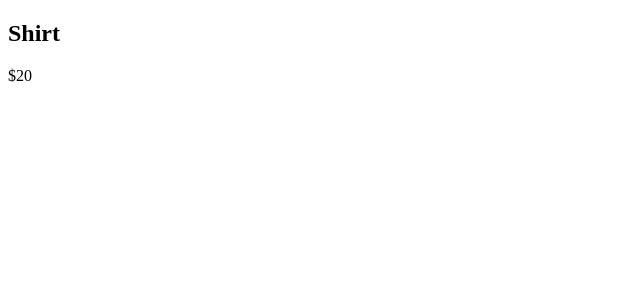
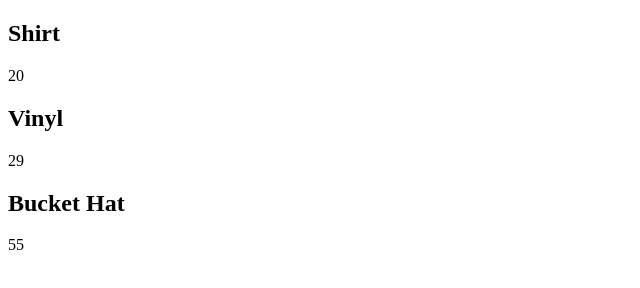
Before and after one commit to Rmaki27/Merch-Checkout-Page, a plain HTML site: page index.html in a window 1280 px wide. Shown: the whole page, without its empty margins (0-640 px from the left). Drawn offline with Linux system fonts and the light colour scheme.

Commit message:
Create function to output shop items onto page

```diff
--- a/data.js
+++ b/data.js
@@ -1,17 +1,22 @@
-const merchItems = {
-    shirt: {
+const merchItems = [
+    {
+        itemName: 'Shirt',
         price: 20,
         description: 'Heavyweight garment dyed 100% cotton t-shirt. Screen print on chest and back. Printed label. Standard Fit.',
         idName: 'shirt'
+    },
+
+    {
+        itemName: 'Vinyl',
+        price: 29,
+        description: 'Silver vinyl LP with bumper sticker.'
+    },
+
+    {
+        itemName: 'Bucket Hat',
+        price: 55,
+        description: 'Limited capsule collection made in collaboration with Brain Dead for our "2 Days of Music" camping weekend event in Big Sur, California.'
     }
+]
 
-    // vinyl: {
-    //     price: 29,
-    //     description: 'Silver vinyl LP with bumper sticker.'
-    // },
-
-    // bucketHat: {
-    //     price: 55,
-    //     description: 'Limited capsule collection made in collaboration with Brain Dead for our "2 Days of Music" camping weekend event in Big Sur, California.'
-    // }
-}
+export { merchItems }
--- a/index.html
+++ b/index.html
@@ -14,17 +14,15 @@
 
 <body>
 
-    <div id="merch-item">
-        <h2>Shirt</h2>
-        <i class="gg-add" id="gg-add" data-shirt="gg-add"></i>
-        <p>$20</p>
+    <div class="items-list" id="items-list">
+
     </div>
 
     <ul id="cart">
 
     </ul>
 
-    <script src="/index.js"></script>
+    <script src="/index.js" type="module"></script>
 </body>
 
 </html>
--- a/index.js
+++ b/index.js
@@ -1,4 +1,4 @@
-
+import { merchItems } from "./data.js"
 
 document.addEventListener('click', function (e) {
     if (e.target.dataset.shirt) {
@@ -6,6 +6,21 @@ document.addEventListener('click', function (e) {
     }
 })
 
+function getItemsListHtml() {
+    let itemsList = ''
+
+    merchItems.forEach(function (item) {
+        itemsList += `
+        <div class="merch-item">
+            <h2>${item.itemName}</h2>
+            <i class="gg-add" id="gg-add" data-${item.itemName}="${item.itemName}"></i>
+            <p>${item.price}</p>
+        </div>`
+    })
+    return itemsList
+}
+
+document.getElementById('items-list').innerHTML = getItemsListHtml()
 
 
 
```
